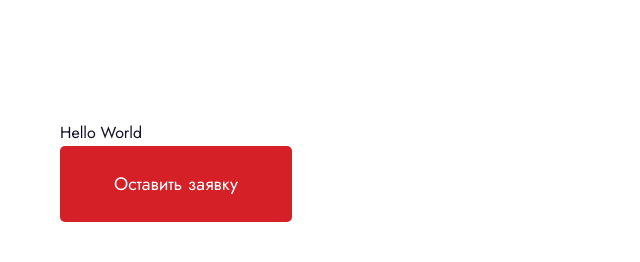
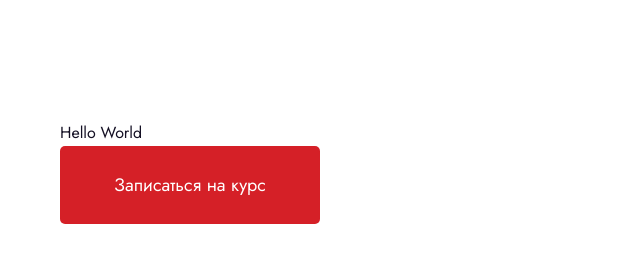
Before and after one commit to eshkere-aboba/block-2-result, a website built with webpack: page src/pages/index.html in a window 1280 px wide. Shown: the whole page, without its empty margins (0-640 px from the left). Built offline with nearby package versions, Linux system fonts and the light colour scheme.

Commit message:
BLOCK-2-1 fix button styles

```diff
--- a/src/pages/index.html
+++ b/src/pages/index.html
@@ -10,7 +10,7 @@
     <section>
       <div class="container">
         <div>Hello World</div>
-        <button class="button">Оставить заявку</button>
+        <button class="button">Записаться на курс</button>
       </div>
     </section>
     <!-- Скрипты будут добавлены автоматически -->
--- a/src/styles/global.scss
+++ b/src/styles/global.scss
@@ -49,6 +49,7 @@ section {
   padding: 25px 54px;
   font-size: 18px;
   font-weight: 400;
+  line-height: 1.6;
   text-align: center;
   text-decoration: none;
   cursor: pointer;
```
